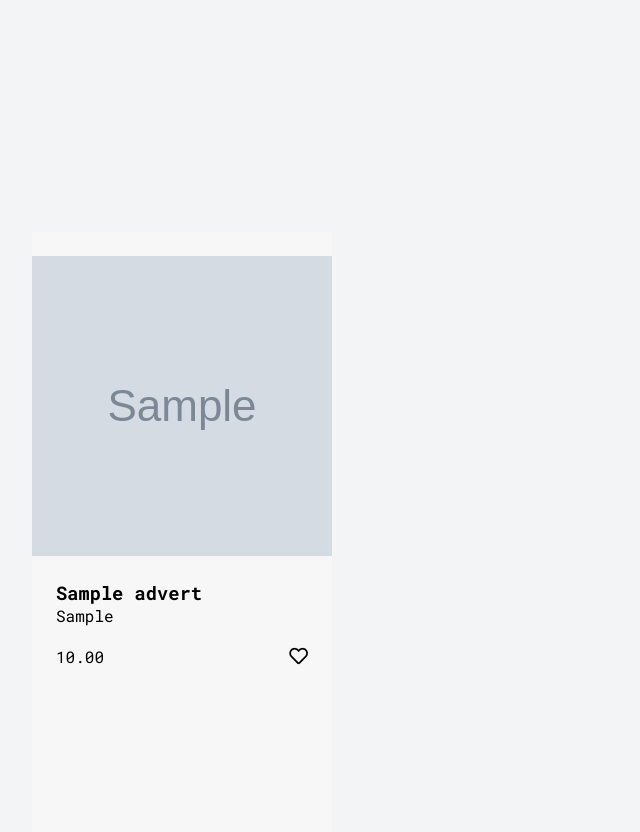
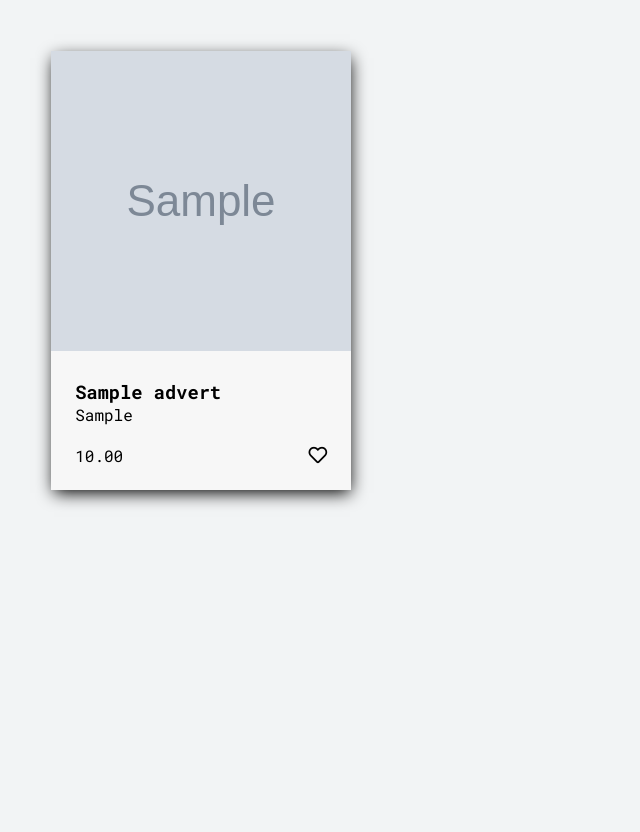
Before and after one commit to myanch200/advertio, a Django app: page / in a window 1280 px wide. Shown: the part 80-912 px from the top of the page, without its empty margins (0-640 px from the left). Run offline with Django 3.2, Linux system fonts and the light colour scheme; tables that the repository leaves empty hold one stand-in row (values such as "Sample post"); grey boxes marked "Sample" are stand-in pictures.

Commit message:
[Fix] Fixing the upper padding of each card
I had to cheat a little by using transform: translateY don't know if it has any side effects yet

```diff
--- a/static/css/card-utils.css
+++ b/static/css/card-utils.css
@@ -1,19 +1,21 @@
 .card-item{
     display: flex;
-    justify-content: flex-start;
-    gap:20px;
+    justify-content: space-between;
     align-items: center;
     flex-direction: column;
-    height: 600px;
+    height: fit-content;
     width: 300px;
+    margin: 1.2rem;
     background-color: rgb(247, 247, 247);
     padding: 1.5rem;
+    box-shadow: 1px 5px 16px -2px #000000;
 
 
 }
 .card-header img{
     width: 300px;
     height: 300px;
+    transform: translateY(-24px); /* I could not find another way to remove the padding of the card */
 }
 
 .card-details{
@@ -51,7 +53,7 @@ width: 100%;        }
     min-height: 100vh;
     height: fit-content;
     margin-left: 2rem;
-    flex-wrap:wrap-reverse;
+    flex-wrap:wrap;
 
 
 }
--- a/static/css/navbar.css
+++ b/static/css/navbar.css
@@ -18,6 +18,7 @@ body {
     background-color: #fff;
     padding: 1.5rem;
     margin-bottom: 2rem;
+    z-index: 10;
 }
 
 .navbar li {
@@ -61,6 +62,7 @@ body {
 .profile-link {
     position: relative;
     cursor: pointer;
+    z-index: 10;
 }
 
 .profile-options {
```
Also changed, not shown: 1 other file.
